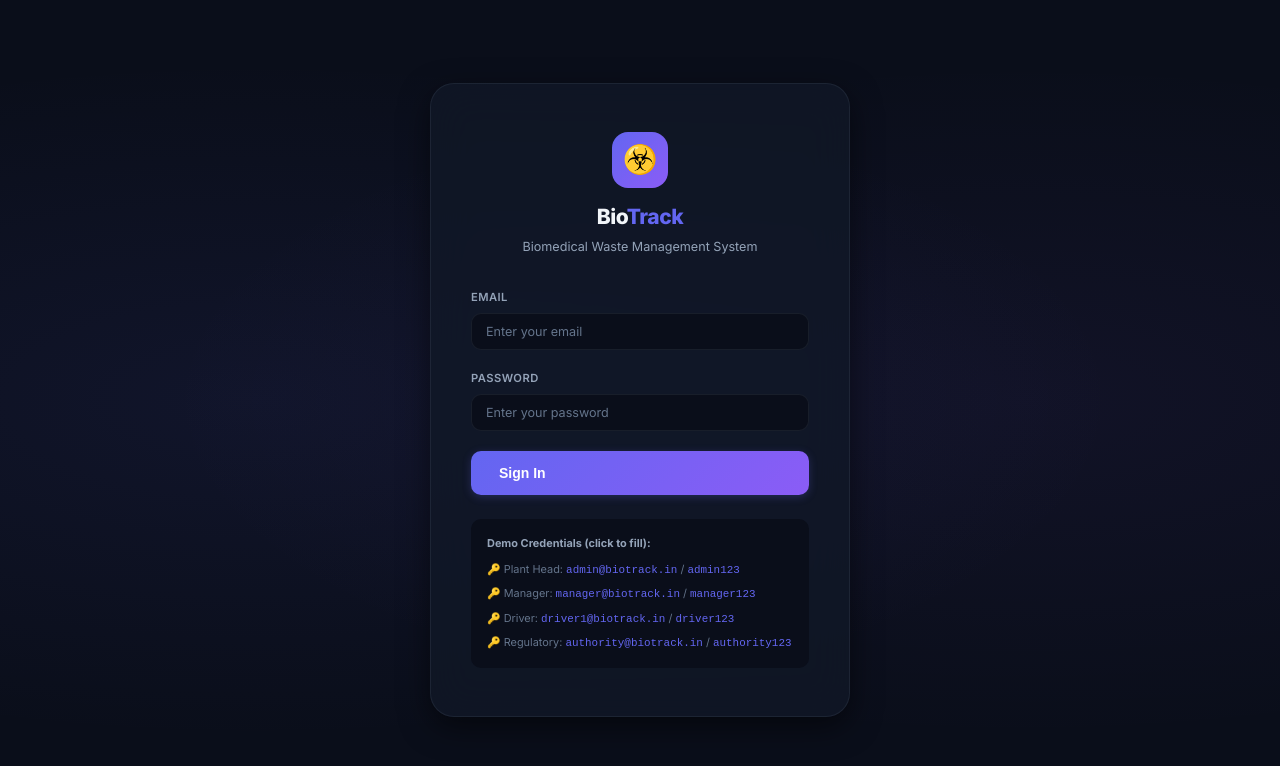
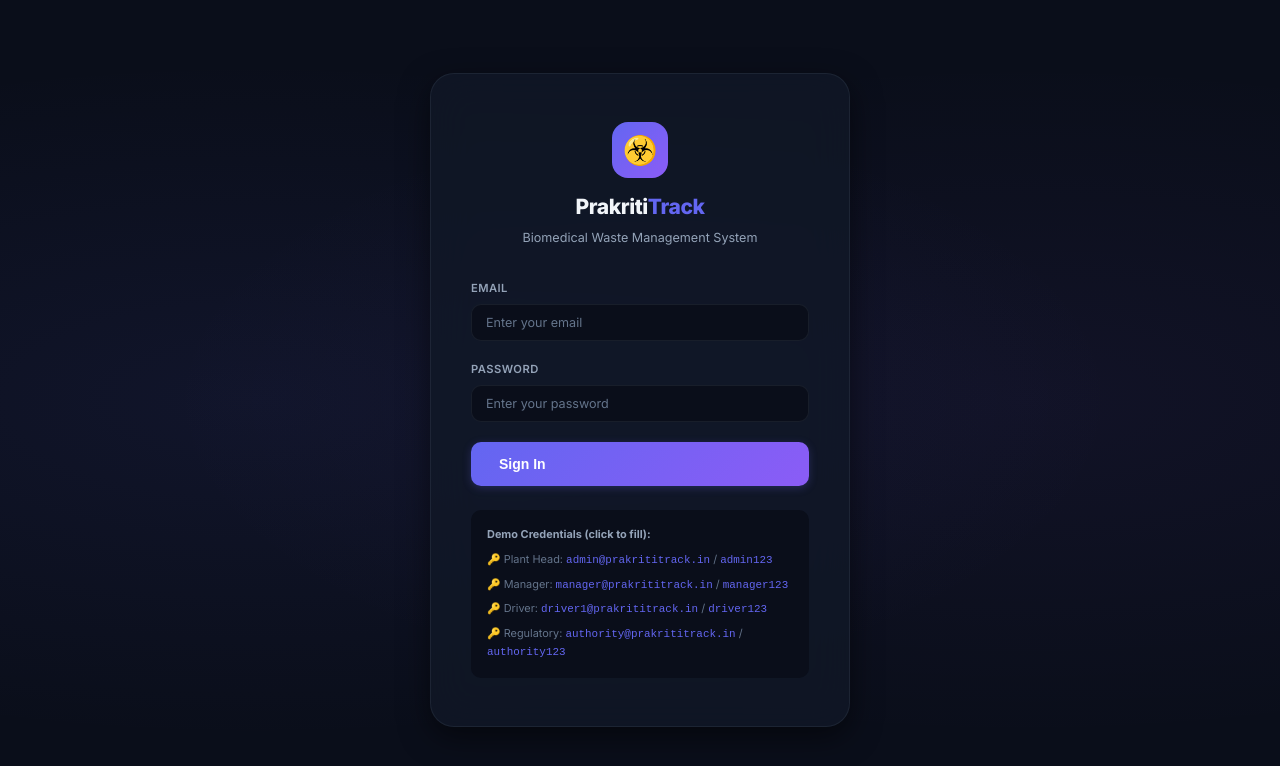
Before and after one commit to arfan840/prakriti-barcode, a React (Vite) app: page /login in a window 1280 px wide. Shown: the top 766 px of the page. Built offline with nearby package versions, Linux system fonts and the light colour scheme; no server answers; the HTML template or start-up script is replaced by a standard one.

Commit message:
Rebrand system to Prakriti Track

```diff
--- a/index.html
+++ b/index.html
@@ -4,7 +4,7 @@
   <meta charset="UTF-8" />
   <meta name="viewport" content="width=device-width, initial-scale=1.0" />
   <meta name="description" content="Biomedical Waste Management System — Track waste from source to final disposal with full compliance and reporting." />
-  <title>BioTrack — Biomedical Waste Management</title>
+  <title>Prakriti Track — Biomedical Waste Management</title>
   <link rel="preconnect" href="https://fonts.googleapis.com" />
   <link rel="preconnect" href="https://fonts.gstatic.com" crossorigin />
   <link href="https://fonts.googleapis.com/css2?family=Inter:wght@300;400;500;600;700;800&display=swap" rel="stylesheet" />
--- a/package.json
+++ b/package.json
@@ -1,5 +1,5 @@
 {
-  "name": "biomedical-waste-management",
+  "name": "prakriti-track",
   "version": "1.0.0",
   "private": true,
   "type": "module",
--- a/src/index.css
+++ b/src/index.css
@@ -1,5 +1,5 @@
 /* ═══════════════════════════════════════════════════════════════
-   BioTrack Design System — Premium Dark Theme
+   Prakriti Track Design System — Premium Dark Theme
    ═══════════════════════════════════════════════════════════════ */
 
 :root {
--- a/src/pages/LoginPage.jsx
+++ b/src/pages/LoginPage.jsx
@@ -65,7 +65,7 @@ export default function LoginPage() {
       <div className="login-card slide-up">
         <div className="login-logo">
           <div className="login-logo-icon">☣️</div>
-          <h1>Bio<span>Track</span></h1>
+          <h1>Prakriti<span>Track</span></h1>
           <p>Biomedical Waste Management System</p>
         </div>
 
@@ -104,17 +104,17 @@ export default function LoginPage() {
         <div className="login-demo">
           <strong>Demo Credentials (click to fill):</strong>
           <div style={{ display: 'grid', gap: '6px', marginTop: '8px' }}>
-            <span onClick={() => quickLogin('admin@biotrack.in', 'admin123')} style={{ cursor: 'pointer' }}>
-              🔑 Plant Head: <code>admin@biotrack.in</code> / <code>admin123</code>
+            <span onClick={() => quickLogin('admin@prakrititrack.in', 'admin123')} style={{ cursor: 'pointer' }}>
+              🔑 Plant Head: <code>admin@prakrititrack.in</code> / <code>admin123</code>
             </span>
-            <span onClick={() => quickLogin('manager@biotrack.in', 'manager123')} style={{ cursor: 'pointer' }}>
-              🔑 Manager: <code>manager@biotrack.in</code> / <code>manager123</code>
+            <span onClick={() => quickLogin('manager@prakrititrack.in', 'manager123')} style={{ cursor: 'pointer' }}>
+              🔑 Manager: <code>manager@prakrititrack.in</code> / <code>manager123</code>
             </span>
-            <span onClick={() => quickLogin('driver1@biotrack.in', 'driver123')} style={{ cursor: 'pointer' }}>
-              🔑 Driver: <code>driver1@biotrack.in</code> / <code>driver123</code>
+            <span onClick={() => quickLogin('driver1@prakrititrack.in', 'driver123')} style={{ cursor: 'pointer' }}>
+              🔑 Driver: <code>driver1@prakrititrack.in</code> / <code>driver123</code>
             </span>
-            <span onClick={() => quickLogin('authority@biotrack.in', 'authority123')} style={{ cursor: 'pointer' }}>
-              🔑 Regulatory: <code>authority@biotrack.in</code> / <code>authority123</code>
+            <span onClick={() => quickLogin('authority@prakrititrack.in', 'authority123')} style={{ cursor: 'pointer' }}>
+              🔑 Regulatory: <code>authority@prakrititrack.in</code> / <code>authority123</code>
             </span>
           </div>
         </div>
--- a/src/pages/admin/Certificates.jsx
+++ b/src/pages/admin/Certificates.jsx
@@ -67,7 +67,7 @@ export default function Certificates() {
             </div>
             <div className="certificate">
               <div className="certificate-header">
-                <h1>☣️ BioTrack</h1>
+                <h1>☣️ Prakriti Track</h1>
                 <h1>Certificate of Treatment</h1>
                 <p>Biomedical Waste Management Facility</p>
               </div>
--- a/src/pages/driver/Sync.jsx
+++ b/src/pages/driver/Sync.jsx
@@ -3,7 +3,7 @@ import React, { useState, useEffect } from 'react';
 export default function DriverSync() {
   const [online, setOnline] = useState(navigator.onLine);
   const [queue, setQueue] = useState(() => {
-    try { return JSON.parse(localStorage.getItem('biotrack_sync_queue') || '[]'); } catch { return []; }
+    try { return JSON.parse(localStorage.getItem('prakrititrack_sync_queue') || '[]'); } catch { return []; }
   });
 
   useEffect(() => {
@@ -24,18 +24,18 @@ export default function DriverSync() {
     };
     const newQueue = [item, ...queue];
     setQueue(newQueue);
-    localStorage.setItem('biotrack_sync_queue', JSON.stringify(newQueue));
+    localStorage.setItem('prakrititrack_sync_queue', JSON.stringify(newQueue));
   };
 
   const syncAll = () => {
     const synced = queue.map(q => ({ ...q, status: 'synced' }));
     setQueue(synced);
-    localStorage.setItem('biotrack_sync_queue', JSON.stringify(synced));
+    localStorage.setItem('prakrititrack_sync_queue', JSON.stringify(synced));
   };
 
   const clearQueue = () => {
     setQueue([]);
-    localStorage.removeItem('biotrack_sync_queue');
+    localStorage.removeItem('prakrititrack_sync_queue');
   };
 
   const pendingCount = queue.filter(q => q.status === 'pending').length;
```
Also changed, not shown: 1 other file (tests, documents, lock files or other folders).
